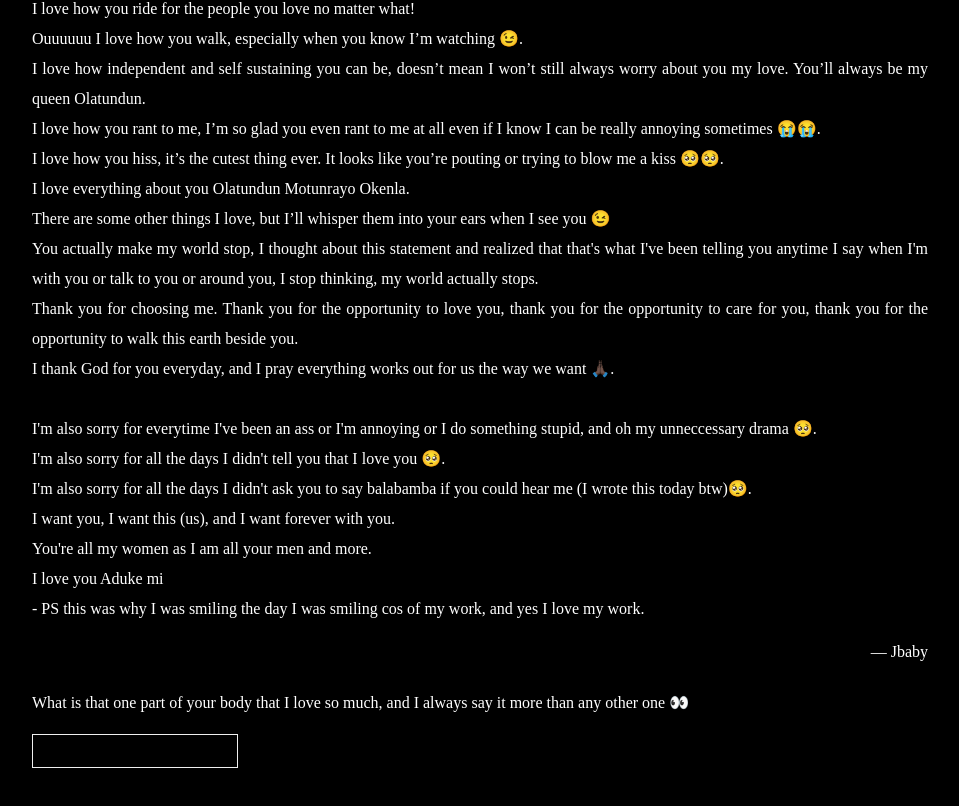
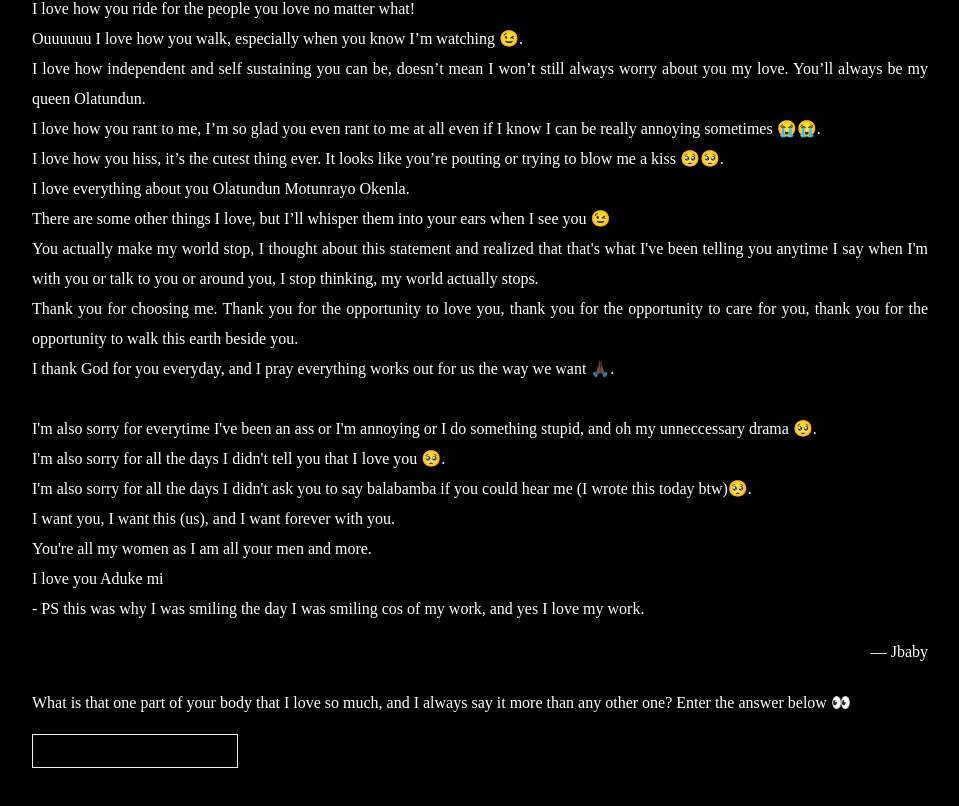
Before and after one commit to oluwajuwon/my, a React (Create React App) app: page /omoge in a window 1280 px wide. Shown: the part 852-1658 px from the top of the page, without its empty margins (160-1119 px from the left). Built offline with nearby package versions, Linux system fonts and the light colour scheme; a web font is replaced by a local one.

Commit message:
add note

```diff
--- a/src/pages/Aduke/Omoge/index.js
+++ b/src/pages/Aduke/Omoge/index.js
@@ -100,12 +100,12 @@ class Omoge extends React.Component {
         <div className="bottom-section mt-4">
 
           <div className="form">
-            <p>What is that one part of your body that I love so much, and I always say it more than any other one <span role="img" aria-label="eyes">👀</span></p>
+            <p>What is that one part of your body that I love so much, and I always say it more than any other one? Enter the answer below <span role="img" aria-label="eyes">👀</span></p>
             <input type="text" className="unlock-input" value={unlock} name="unlock" onChange={this.handleChange} />
           </div>
 
           <div className="text-right mt-5">
-            {['eyes', 'my eyes', 'eye', 'your eyes'].includes(unlock) &&
+            {['eyes', 'my eyes', 'eye', 'your eyes', 'Eyes', 'My eyes', 'Eye', 'Your eyes'].includes(unlock) &&
               <button className="btn btn-next" onClick={this.moveToGallery}>
                 Move to the next stage
               </button>
```
